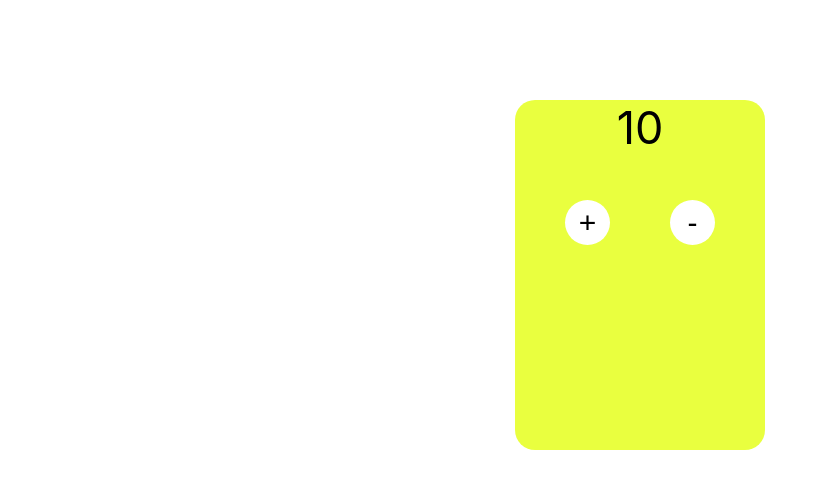
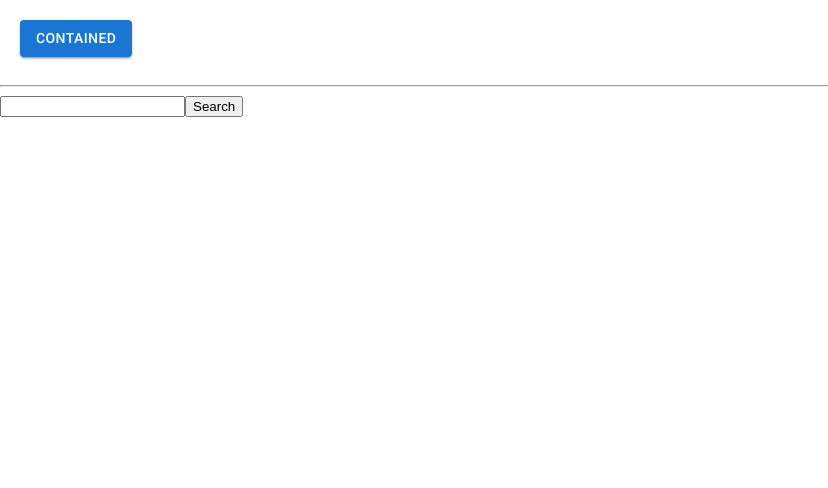
Before and after one commit to trayhorn/react-practice, a React (Create React App) app: page / in a window 1280 px wide. Shown: the top 488 px of the page, without its empty margins (0-828 px from the left). Built offline with nearby package versions, Linux system fonts and the light colour scheme; the HTML template or start-up script is replaced by a standard one.

Commit message:
add input

```diff
--- a/package.json
+++ b/package.json
@@ -10,7 +10,7 @@
     "@testing-library/jest-dom": "^5.16.5",
     "@testing-library/react": "^13.4.0",
     "@testing-library/user-event": "^13.5.0",
-    "axios": "^1.1.3",
+    "axios": "^1.2.2",
     "formik": "^2.2.9",
     "prop-types": "^15.8.1",
     "react": "^18.2.0",
@@ -42,5 +42,9 @@
       "last 1 firefox version",
       "last 1 safari version"
     ]
+  },
+  "devDependencies": {
+    "eslint": "^8.30.0",
+    "prettier": "^2.8.1"
   }
 }
--- /dev/null
+++ b/src/App.css
@@ -0,0 +1,3 @@
+.Button {
+  margin: 20px;
+}
--- a/src/App.js
+++ b/src/App.js
@@ -1,37 +1,46 @@
+import './App.css';
 import { useState } from 'react';
-import colors from './colors.json';
-import s from "./App.module.css";
+import { Button } from '@mui/material';
+import Counter from './components/Counter/Counter';
+import axios from 'axios';
 
 
 const App = () => {
-  const [value, setValue] = useState(10);
+  const [counterClick, setCounterClick] = useState(false);
 
-  const onButtonClick = e => {
-    switch (e.target.name) {
-      case 'increment':
-        setValue(prevState => prevState + 1);
-        console.log(colors[1].color);
-        break;
-      case 'decrement':
-        setValue(prevState => prevState - 1);
-        break;
-      default: console.log('nothing')
+  const onCounterButtonClick = () => {
+    if (!counterClick) {
+      setCounterClick(true);
+    } else {
+      setCounterClick(false);
     }
   }
 
+   async function handleSubmit(e) {
+    e.preventDefault();
+     const response = await axios.get(
+       'https://dog.ceo/api/breeds/image/random',
+     );
+     console.log(response.data.message)
+  }
+
   return (
-      <div className={s.container}>
-          <p className={s.degree}>{value}</p>
-          <div>
-              <button onClick={onButtonClick} type="button" name="increment">
-                  +
-              </button>
-              <button onClick={onButtonClick} type="button" name="decrement">
-                  -
-              </button>
-          </div>
-      </div>
-  )
+    <div>
+      <Button
+        onClick={onCounterButtonClick}
+        sx={{ margin: '20px' }}
+        variant="contained"
+      >
+        Contained
+      </Button>
+      <hr />
+      {counterClick && <Counter />}
+      <form autoComplete="off" onSubmit={handleSubmit}>
+        <input name="search" />
+        <button type="submit">Search</button>
+      </form>
+    </div>
+  );
 }
 
 
--- a/src/App.module.css
+++ b/src/components/Counter/Counter.css
@@ -1,4 +1,4 @@
-.container {
+.Counter {
   width: 250px;
   height: 350px;
   margin-top: 100px;
@@ -6,6 +6,7 @@
   margin-right: auto;
   background-color: rgb(233, 255, 63);
   border-radius: 20px;
+  border: 2px blue solid;
 }
 
 .degree {
@@ -13,7 +14,7 @@
   font-size: 45px;
 }
 
-button {
+.counterButton {
   margin-right: 10px;
   width: 45px;
   height: 45px;
--- /dev/null
+++ b/src/components/Counter/Counter.js
@@ -0,0 +1,43 @@
+import './Counter.css';
+// import colors from '../../colors.json'
+import { useState } from 'react';
+
+
+export default function Counter() {
+  const [value, setValue] = useState(10);
+
+  const onButtonClick = e => {
+    switch (e.target.name) {
+      case 'increment':
+        setValue(prevState => prevState + 1);
+        break;
+      case 'decrement':
+        setValue(prevState => prevState - 1);
+        break;
+      default:
+        break;
+    }
+  };
+
+  return (
+    <div className="Counter">
+      <p className="degree">{value}</p>
+      <button
+        onClick={onButtonClick}
+        type="button"
+        name="increment"
+        className="counterButton"
+      >
+        +
+      </button>
+      <button
+        onClick={onButtonClick}
+        type="button"
+        className="counterButton"
+        name="decrement"
+      >
+        -
+      </button>
+    </div>
+  );
+}
```
Also changed, not shown: .prettierrc.json, 1 other file (tests, documents, lock files or other folders).
